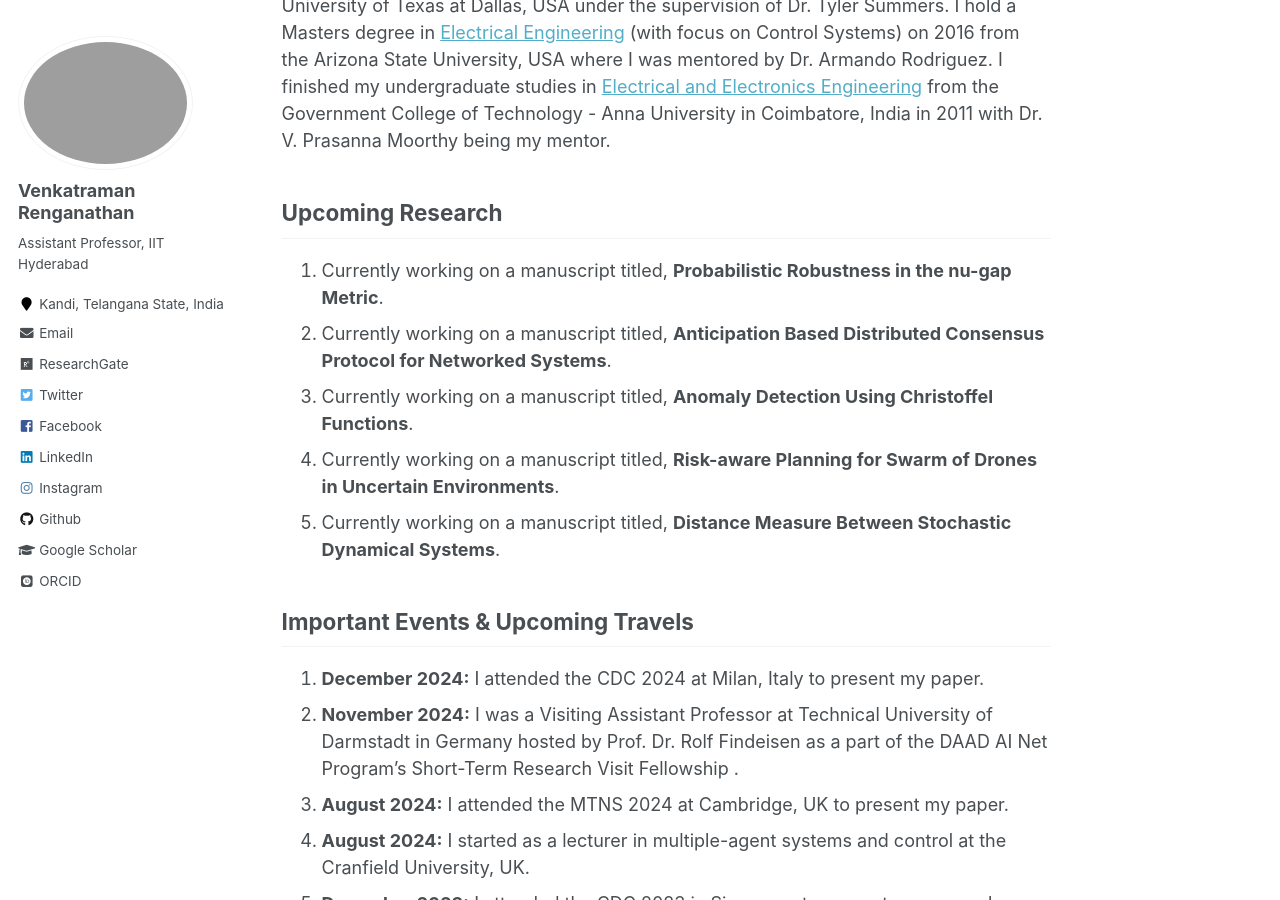
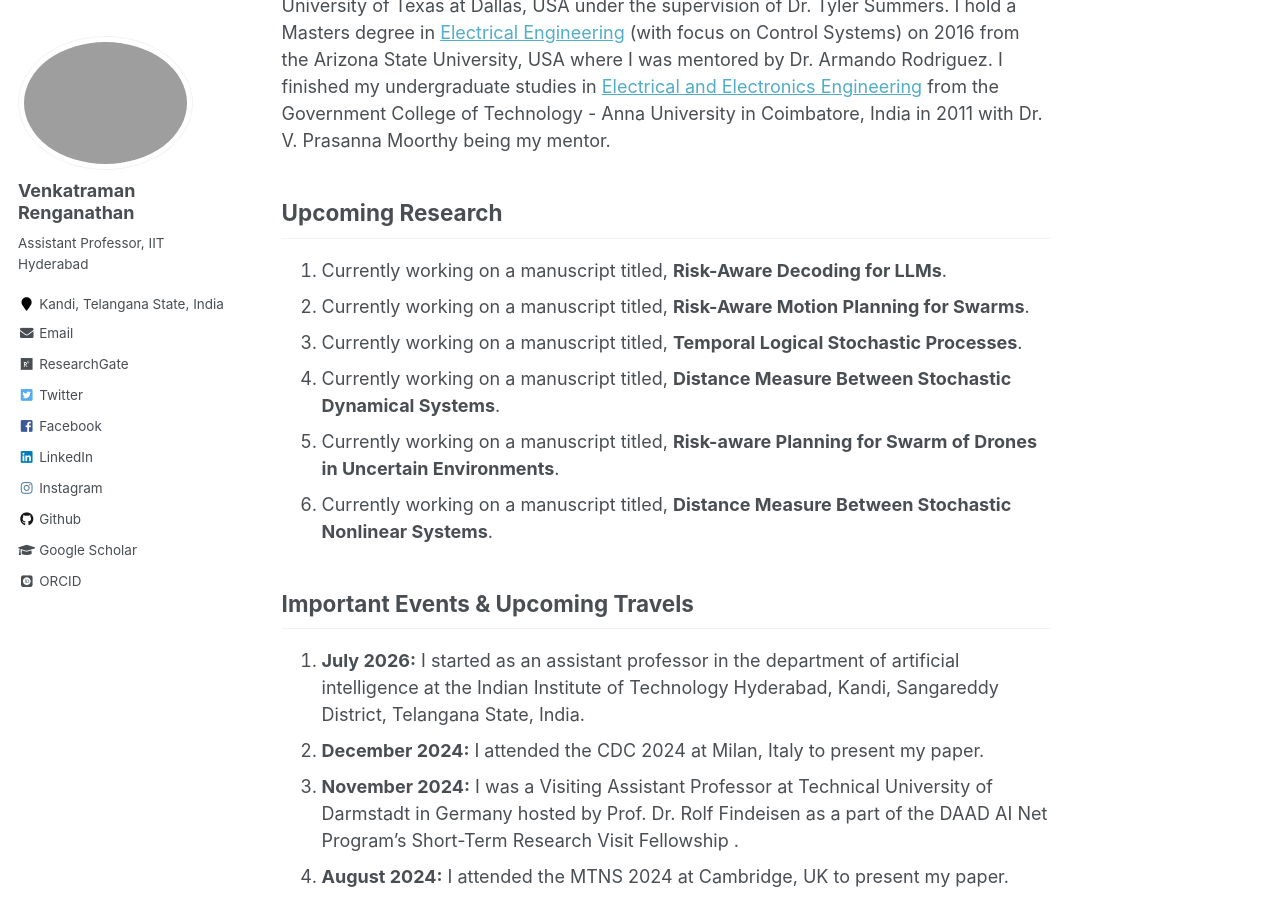
Before and after one commit to venkatramanrenganathan/venkatramanrenganathan.github.io, a Jekyll site: the page built from _pages/about.md, in a window 1280 px wide and 900 px high, scrolled down 358 px. Built offline with Jekyll 4.4.1, drawn with Linux system fonts in a browser that asks for light colours; some web fonts are replaced.

Commit message:
Update about.md

```diff
--- a/_pages/about.md
+++ b/_pages/about.md
@@ -10,13 +10,15 @@ redirect_from:
 I am an assistant professor in the [Department of Artificial Intelligence](https://ai.iith.ac.in/index.html) at the [IIT Hyderabad](https://www.iith.ac.in/) in India. Previously, I was a lecturer at the faculty of engineering and applied sciences at the [Cranfield University](https://profiles.cranfield.ac.uk/3240-venkatraman-renganathan), United Kingdom from August 2024 until June 2026. Before that, I was a postdoctoral researcher at the [Department of Automatic Control](https://control.lth.se) in Lund University, Sweden where I was hosted by Dr. Anders Rantzer. Earlier I obtained my PhD in [Mechanical Engineering](https://me.utdallas.edu) (with focus on Dynamics and Controls) on 2021 from The University of Texas at Dallas, USA under the supervision of Dr. Tyler Summers. I hold a Masters degree in [Electrical Engineering](https://ecee.engineering.asu.edu) (with focus on Control Systems) on 2016 from the Arizona State University, USA where I was mentored by Dr. Armando Rodriguez. I finished my undergraduate studies in [Electrical and Electronics Engineering](https://gct.ac.in/19/department-eee-about-department) from the Government College of Technology - Anna University in Coimbatore, India in 2011 with Dr. V. Prasanna Moorthy being my mentor.
 
 ## Upcoming Research
-1. Currently working on a manuscript titled, **Probabilistic Robustness in the nu-gap Metric**.
-1. Currently working on a manuscript titled, **Anticipation Based Distributed Consensus Protocol for Networked Systems**.
-1. Currently working on a manuscript titled, **Anomaly Detection Using Christoffel Functions**.
+1. Currently working on a manuscript titled, **Risk-Aware Decoding for LLMs**.
+1. Currently working on a manuscript titled, **Risk-Aware Motion Planning for Swarms**.
+1. Currently working on a manuscript titled, **Temporal Logical Stochastic Processes**.
+1. Currently working on a manuscript titled, **Distance Measure Between Stochastic Dynamical Systems**.
 1. Currently working on a manuscript titled, **Risk-aware Planning for Swarm of Drones in Uncertain Environments**.
-1. Currently working on a manuscript titled, **Distance Measure Between Stochastic Dynamical Systems**.
+1. Currently working on a manuscript titled, **Distance Measure Between Stochastic Nonlinear Systems**.
 
 ## Important Events & Upcoming Travels
+1. **July 2026:** I started as an assistant professor in the department of artificial intelligence at the Indian Institute of Technology Hyderabad, Kandi, Sangareddy District, Telangana State, India.
 1. **December 2024:** I attended the CDC 2024 at Milan, Italy to present my paper.
 1. **November 2024:** I was a Visiting Assistant Professor at Technical University of Darmstadt in Germany hosted by Prof. Dr. Rolf Findeisen as a part of the DAAD AI Net Program's Short-Term Research Visit Fellowship .
 1. **August 2024:** I attended the MTNS 2024 at Cambridge, UK to present my paper.
```
